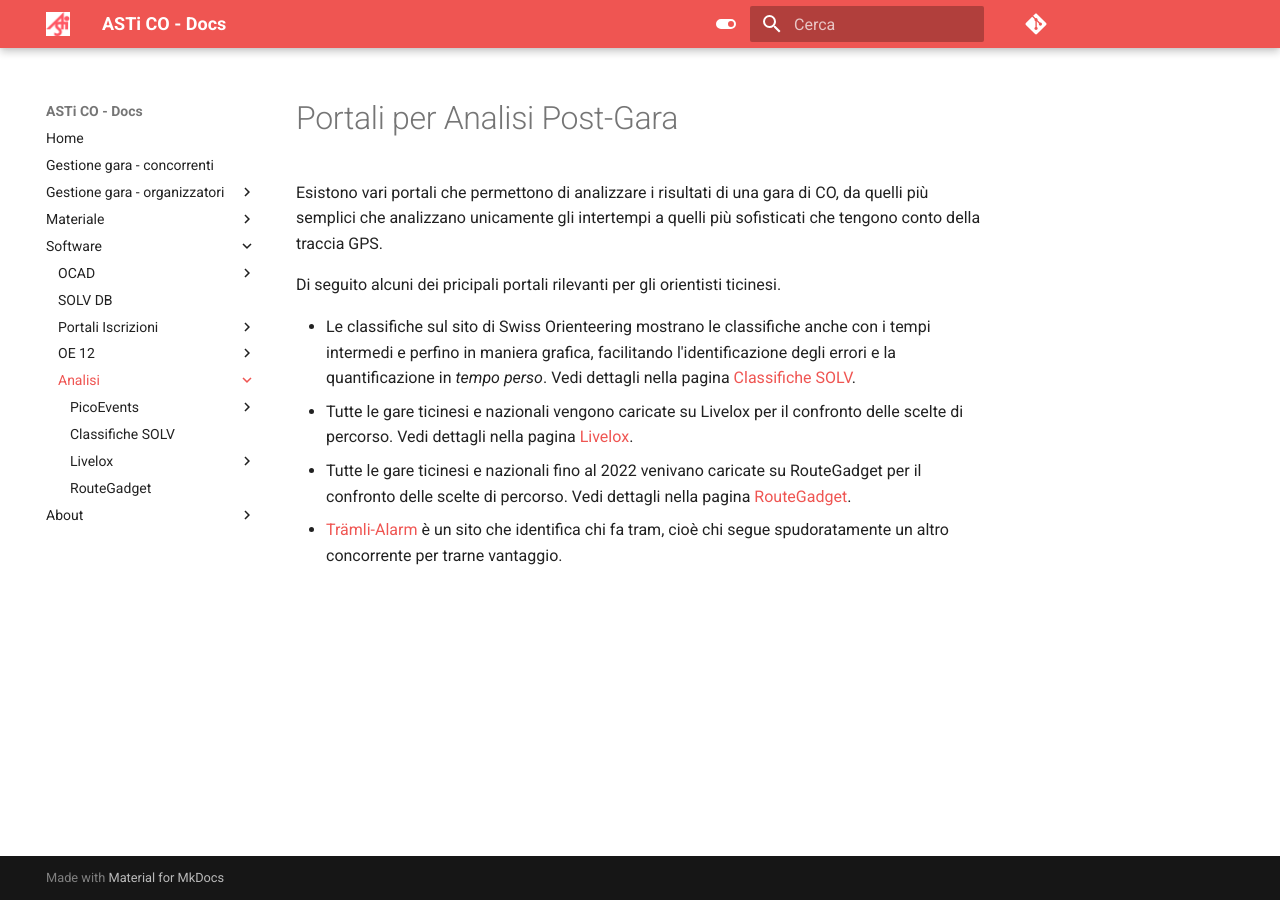
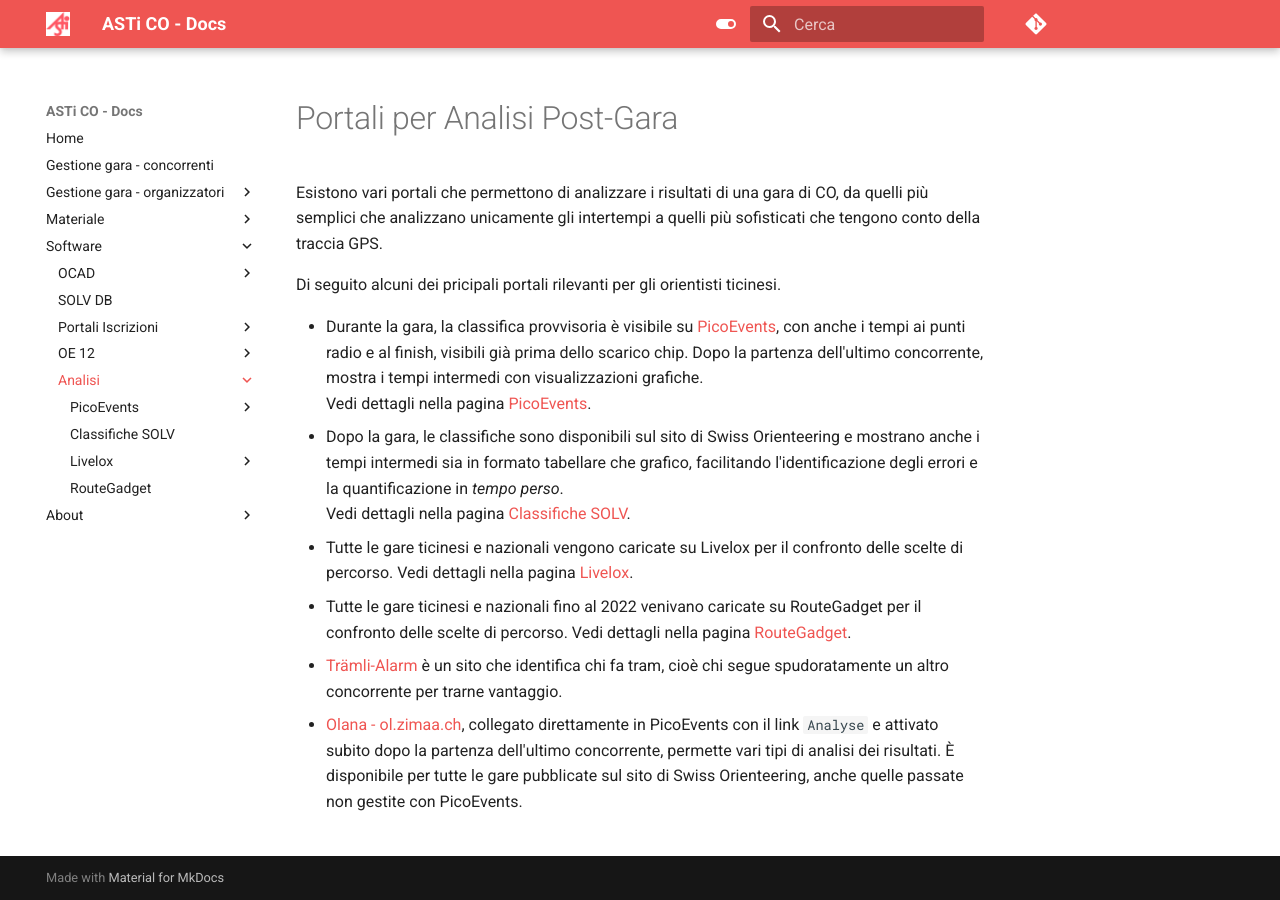
Before and after one commit to asti-co/doc, an MkDocs documentation site: the page built from docs/software/analisi/index.md, in a window 1280 px wide. Built offline with MkDocs 1.6.1 and Material for MkDocs 9.7.7, drawn with Linux system fonts in a browser that asks for light colours; comment, search, counter and statistics services are not loaded.

Commit message:
aggiunte sulla pagina principale di "analisi"

```diff
--- a/docs/software/analisi/index.md
+++ b/docs/software/analisi/index.md
@@ -4,7 +4,11 @@
 
 Di seguito alcuni dei pricipali portali rilevanti per gli orientisti ticinesi.
 
-- Le classifiche sul sito di Swiss Orienteering mostrano le classifiche anche con i tempi intermedi e perfino in maniera grafica, facilitando l'identificazione degli errori e la quantificazione in *tempo perso*.  Vedi dettagli nella pagina [Classifiche SOLV](./solv.md).
+- Durante la gara, la classifica provvisoria è visibile su [PicoEvents](https://results.picoevents.ch), con anche i tempi ai punti radio e al finish, visibili già prima dello scarico chip. Dopo la partenza dell'ultimo concorrente, mostra i tempi intermedi con visualizzazioni grafiche.
+Vedi dettagli nella pagina [PicoEvents](./picoEvents/index.md).
+- Dopo la gara, le classifiche sono disponibili sul sito di Swiss Orienteering e mostrano anche i tempi intermedi sia in formato tabellare che grafico, facilitando l'identificazione degli errori e la quantificazione in *tempo perso*.
+Vedi dettagli nella pagina [Classifiche SOLV](./solv.md).
 - Tutte le gare ticinesi e nazionali vengono caricate su Livelox per il confronto delle scelte di percorso. Vedi dettagli nella pagina [Livelox](./livelox/index.md).
 - Tutte le gare ticinesi e nazionali fino al 2022 venivano caricate su RouteGadget per il confronto delle scelte di percorso. Vedi dettagli nella pagina [RouteGadget](./routegadget.md).
 - [Trämli-Alarm](https://www.zsolv.ch/tram/index.php) è un sito che identifica chi fa tram, cioè chi segue spudoratamente un altro concorrente per trarne vantaggio.
+- [Olana - ol.zimaa.ch](https://ol.zimaa.ch), collegato direttamente in PicoEvents con il link `Analyse` e attivato subito dopo la partenza dell'ultimo concorrente, permette vari tipi di analisi dei risultati. È disponibile per tutte le gare pubblicate sul sito di Swiss Orienteering, anche quelle passate non gestite con PicoEvents.
```
Also changed, not shown: docs/software/analisi/picoEvents/index.md (line endings or trailing spaces).
